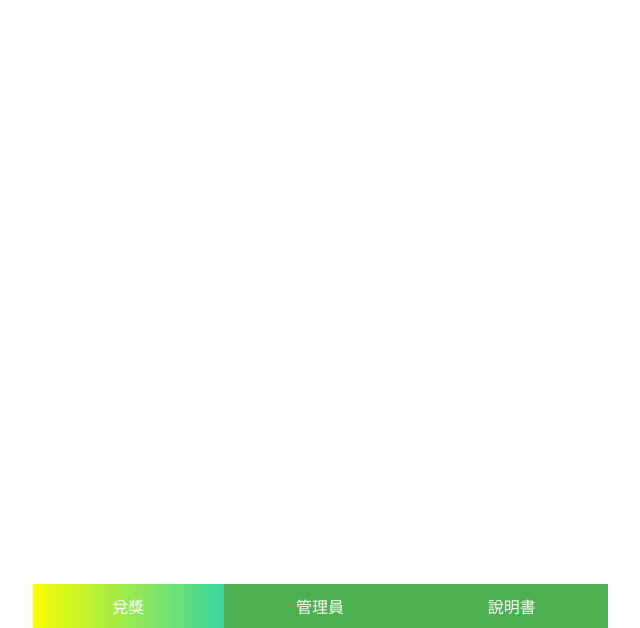
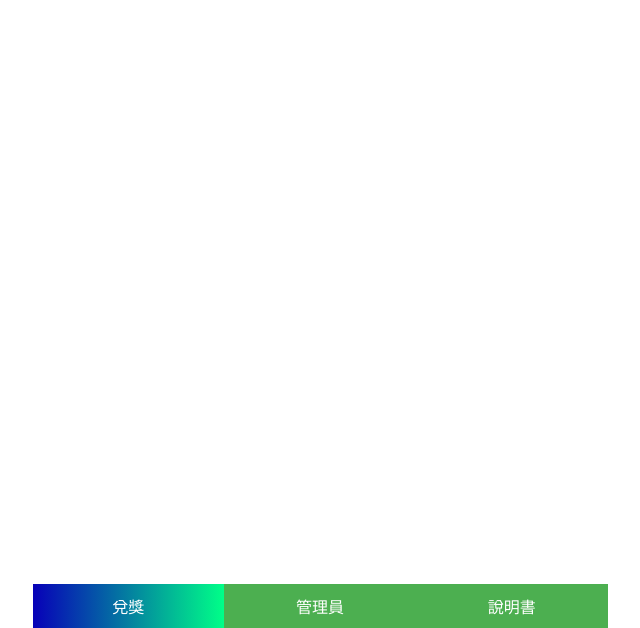
Before and after one commit to stephenlaichaowen/invoice-number-checker-vuejs-app, a website: page index.html in a window 1280 px wide. Shown: the part 172-800 px from the top of the page, without its empty margins (320-960 px from the left). Drawn offline with nearby package versions, Linux system fonts and the light colour scheme; some packages are replaced by stand-ins of ours; a script that the page names is missing.

Commit message:
edit state

```diff
--- a/style.css
+++ b/style.css
@@ -110,7 +110,8 @@ button {
   background-color: var(--theme-color);
   color: white;
   /* background: linear-gradient(90deg, #9ebd13 0%, #008552 100%); */
-  background: linear-gradient(90deg, #f8ff00 0%, #3ad59f 100%);
+  /* background: linear-gradient(90deg, #f8ff00 0%, #3ad59f 100%); */
+  background: linear-gradient(90deg, #0700b8 0%, #00ff88 100%);
 }
 
 .remove {
```
